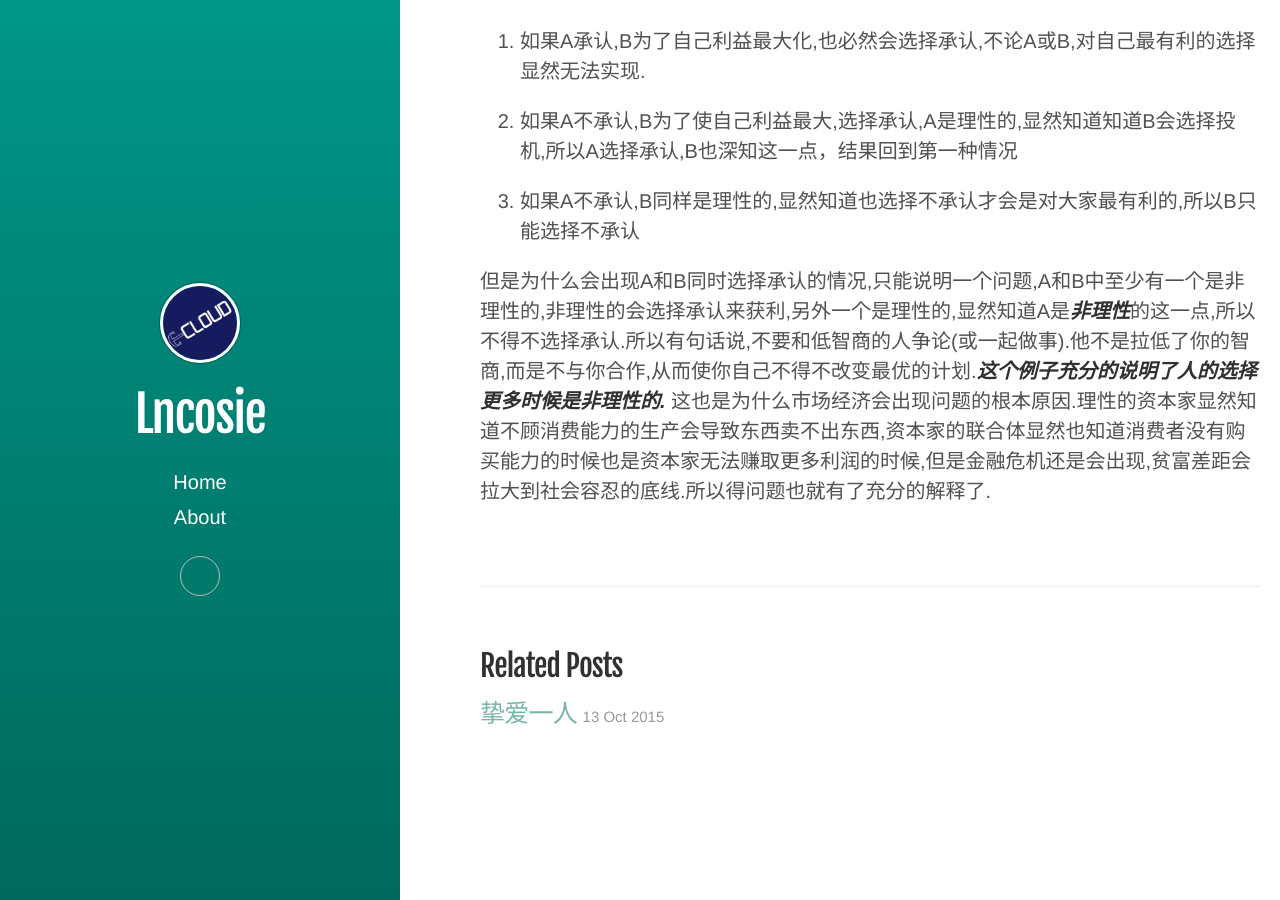
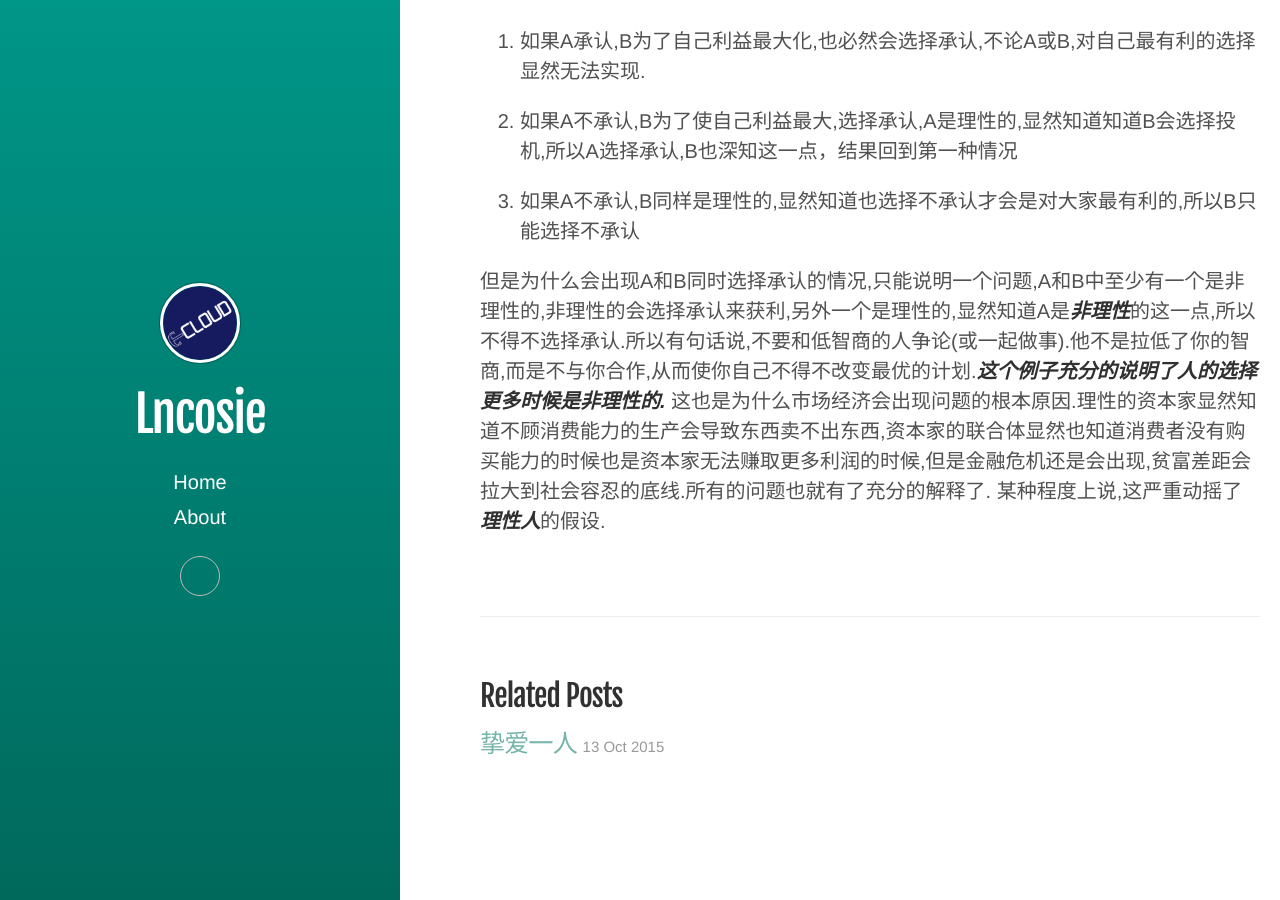
Before and after one commit to lncosie/lncosie.github.io, a Jekyll site: the page built from _posts/2015-10-13-ec.md, in a window 1280 px wide and 900 px high, scrolled down 514 px. Built offline with Jekyll 4.4.1, drawn with Linux system fonts in a browser that asks for light colours; some web fonts are replaced; Markdown is read by kramdown in place of the engine named in the settings.

Commit message:
Update 2015-10-13-ec.md

```diff
--- a/_posts/2015-10-13-ec.md
+++ b/_posts/2015-10-13-ec.md
@@ -18,4 +18,5 @@ categories: [ecom.]
 3. 如果A不承认,B同样是理性的,显然知道也选择不承认才会是对大家最有利的,所以B只能选择不承认
 
 但是为什么会出现A和B同时选择承认的情况,只能说明一个问题,A和B中至少有一个是非理性的,非理性的会选择承认来获利,另外一个是理性的,显然知道A是***非理性***的这一点,所以不得不选择承认.所以有句话说,不要和低智商的人争论(或一起做事).他不是拉低了你的智商,而是不与你合作,从而使你自己不得不改变最优的计划.***这个例子充分的说明了人的选择更多时候是非理性的.***
-这也是为什么市场经济会出现问题的根本原因.理性的资本家显然知道不顾消费能力的生产会导致东西卖不出东西,资本家的联合体显然也知道消费者没有购买能力的时候也是资本家无法赚取更多利润的时候,但是金融危机还是会出现,贫富差距会拉大到社会容忍的底线.所以得问题也就有了充分的解释了.
+这也是为什么市场经济会出现问题的根本原因.理性的资本家显然知道不顾消费能力的生产会导致东西卖不出东西,资本家的联合体显然也知道消费者没有购买能力的时候也是资本家无法赚取更多利润的时候,但是金融危机还是会出现,贫富差距会拉大到社会容忍的底线.所有的问题也就有了充分的解释了.
+某种程度上说,这严重动摇了***理性人***的假设.
```
